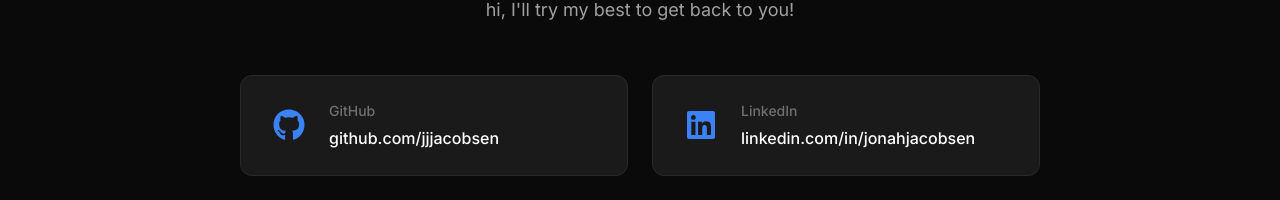
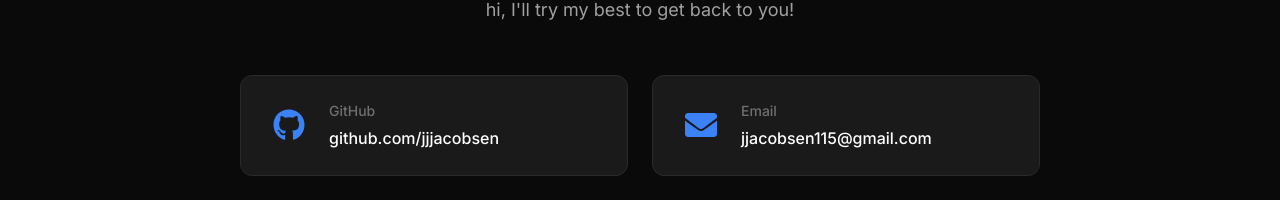
Before and after one commit to jjjacobsen/website, a React (Vite) app: page / in a window 1280 px wide. Shown: the part 2576-2776 px from the top of the page. Built offline with nearby package versions, Linux system fonts and the light colour scheme.

Commit message:
Remove linkedin

```diff
--- a/index.html
+++ b/index.html
@@ -58,10 +58,7 @@
         "jobTitle": "Senior Software Engineer",
         "description": "Senior Software Engineer specializing in AI/ML, DevOps automation, and full-stack development",
         "url": "https://jonahjacobsen.com",
-        "sameAs": [
-          "https://github.com/jjjacobsen",
-          "https://www.linkedin.com/in/jonahjacobsen/"
-        ],
+        "sameAs": ["https://github.com/jjjacobsen"],
         "knowsAbout": [
           "Artificial Intelligence",
           "Machine Learning",
--- a/src/components/Contact.jsx
+++ b/src/components/Contact.jsx
@@ -1,5 +1,5 @@
 import { motion } from "framer-motion";
-import { FaEnvelope, FaLinkedin, FaGithub } from "react-icons/fa";
+import { FaEnvelope, FaGithub } from "react-icons/fa";
 import "./Contact.css";
 
 const Contact = () => {
@@ -9,12 +9,6 @@ const Contact = () => {
       label: "GitHub",
       value: "github.com/jjjacobsen",
       href: "https://github.com/jjjacobsen",
-    },
-    {
-      icon: <FaLinkedin />,
-      label: "LinkedIn",
-      value: "linkedin.com/in/jonahjacobsen",
-      href: "https://www.linkedin.com/in/jonahjacobsen/",
     },
     {
       icon: <FaEnvelope />,
--- a/src/components/Hero.jsx
+++ b/src/components/Hero.jsx
@@ -1,5 +1,5 @@
 import { motion } from "framer-motion";
-import { FaGithub, FaLinkedin, FaEnvelope } from "react-icons/fa";
+import { FaGithub, FaEnvelope } from "react-icons/fa";
 import "./Hero.css";
 
 const Hero = () => {
@@ -8,11 +8,6 @@ const Hero = () => {
       icon: <FaGithub />,
       href: "https://github.com/jjjacobsen",
       label: "GitHub",
-    },
-    {
-      icon: <FaLinkedin />,
-      href: "https://www.linkedin.com/in/jonahjacobsen/",
-      label: "LinkedIn",
     },
     {
       icon: <FaEnvelope />,
```
